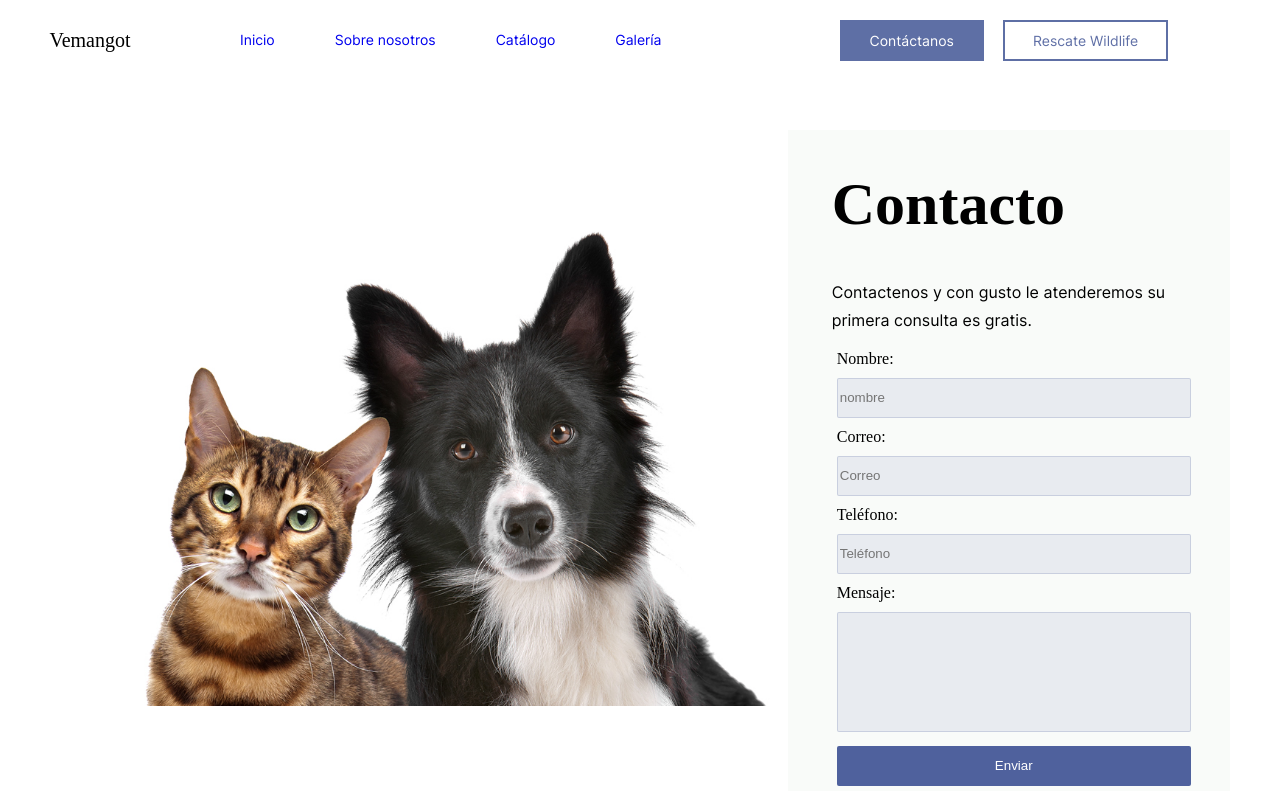
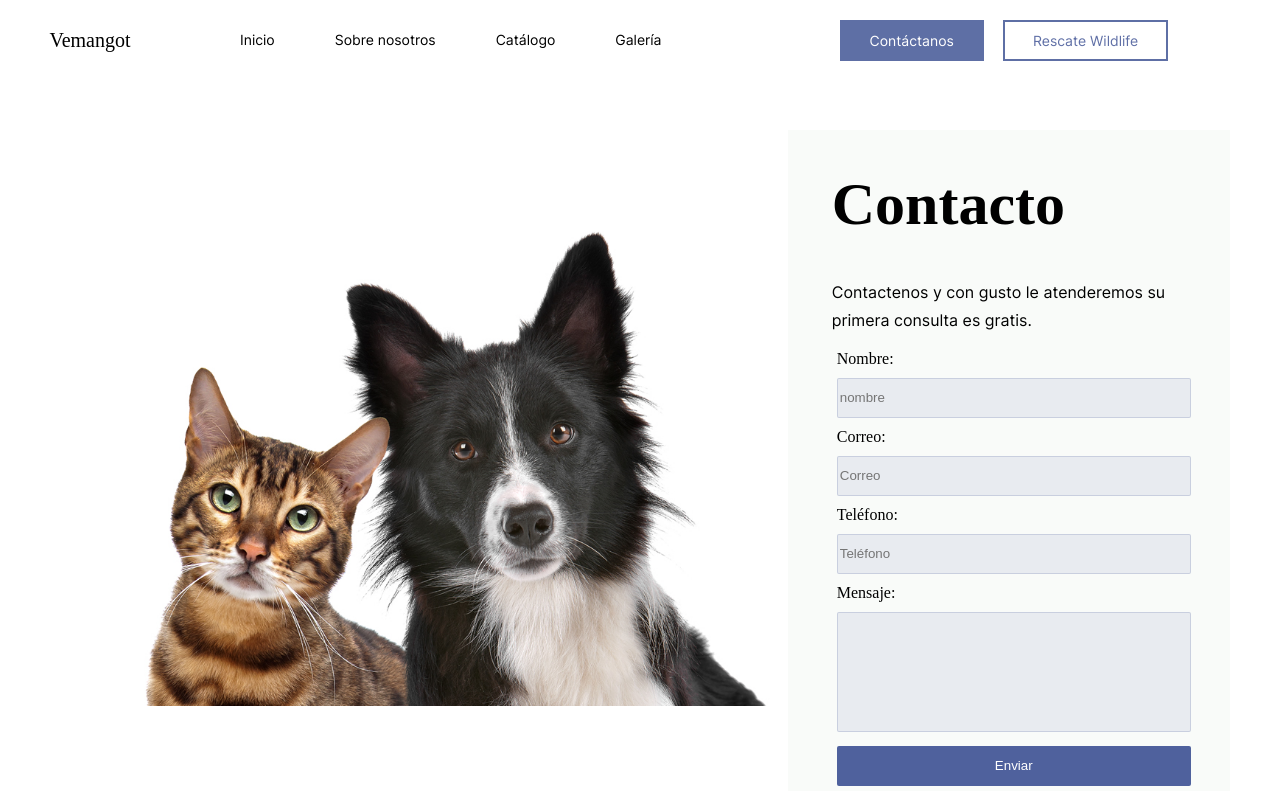
Before and after one commit to tomas9610/vemangot.github.io, a plain HTML site: page contact.html in a window 1280 px wide. Shown: the top 800 px of the page. Drawn offline with Linux system fonts and the light colour scheme; a web font is replaced by a local one.

Commit message:
Add files via upload
cambio de pagina de contacto

```diff
--- a/contact.html
+++ b/contact.html
@@ -47,10 +47,10 @@
 
                     <ul class="menu-ul">
                         <li class="menu-ul__logo ul__logo"><a class="link-logo" href="index.html">Vemangot</a></li>
-                        <li class="menu-ul__li"><a class="menu-ul__a link_text" href="index.html">Inicio</a></li>
-                        <li class="menu-ul__li"><a class="menu-ul__a link_text" href="about.html">Sobre nosotros</a></li>
-                        <li class="menu-ul__li"><a class="menu-ul__a link_text" href="catalogue.html">Catálogo</a></li>
-                        <li class="menu-ul__li"><a class="menu-ul__a link_text" href="gallery.html">Galería</a></li>
+                        <li class="menu-ul__li"><a class="menu-ul__a--inactive menu-ul__a link_text" href="index.html">Inicio</a></li>
+                        <li class="menu-ul__li"><a class="menu-ul__a--inactive menu-ul__a link_text" href="about.html">Sobre nosotros</a></li>
+                        <li class="menu-ul__li"><a class="menu-ul__a--inactive menu-ul__a link_text" href="catalogue.html">Catálogo</a></li>
+                        <li class="menu-ul__li"><a class="menu-ul__a--inactive menu-ul__a link_text" href="gallery.html">Galería</a></li>
                     </ul>
 
                 </div>
```
